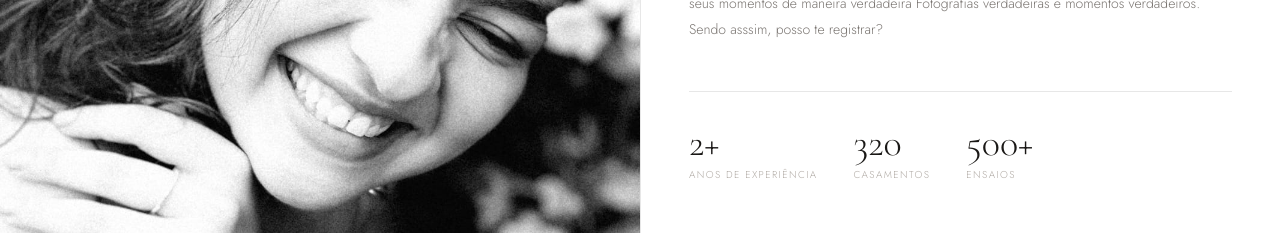
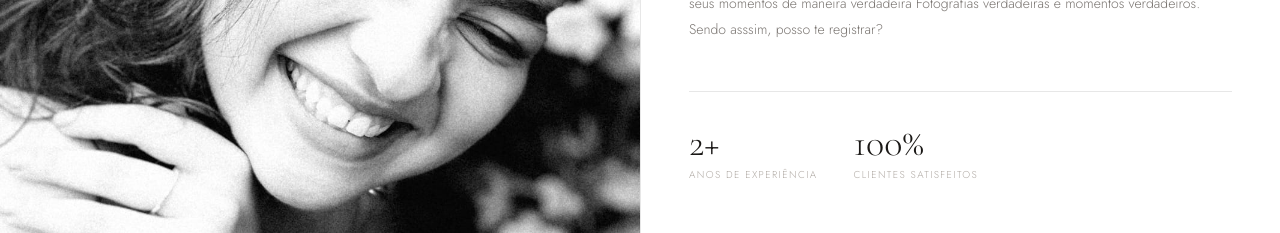
Before and after one commit to MDinfo-Alt/isabely-ferigato, a plain HTML site: page index.html in a window 1280 px wide. Shown: the part 2000-2233 px from the top of the page. Drawn offline with nearby package versions, Linux system fonts and the light colour scheme.

Commit message:
atualiza stats e botão whatsapp

```diff
--- a/index.html
+++ b/index.html
@@ -109,12 +109,8 @@
           <span class="stat-label">Anos de experiência</span>
         </div>
         <div>
-          <span class="stat-num">320</span>
-          <span class="stat-label">Casamentos</span>
-        </div>
-        <div>
-          <span class="stat-num">500+</span>
-          <span class="stat-label">Ensaios</span>
+          <span class="stat-num">100%</span>
+          <span class="stat-label">Clientes satisfeitos</span>
         </div>
       </div>
     </div>
```
